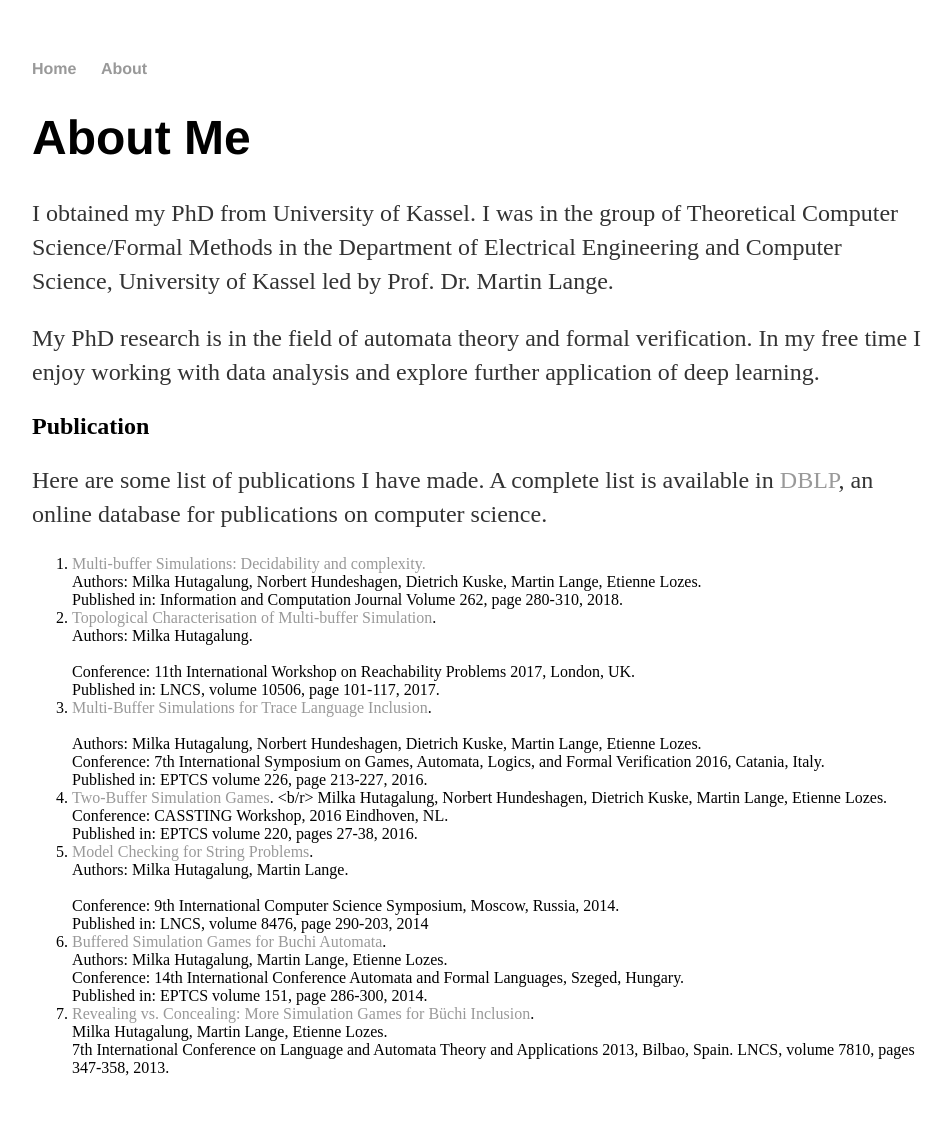
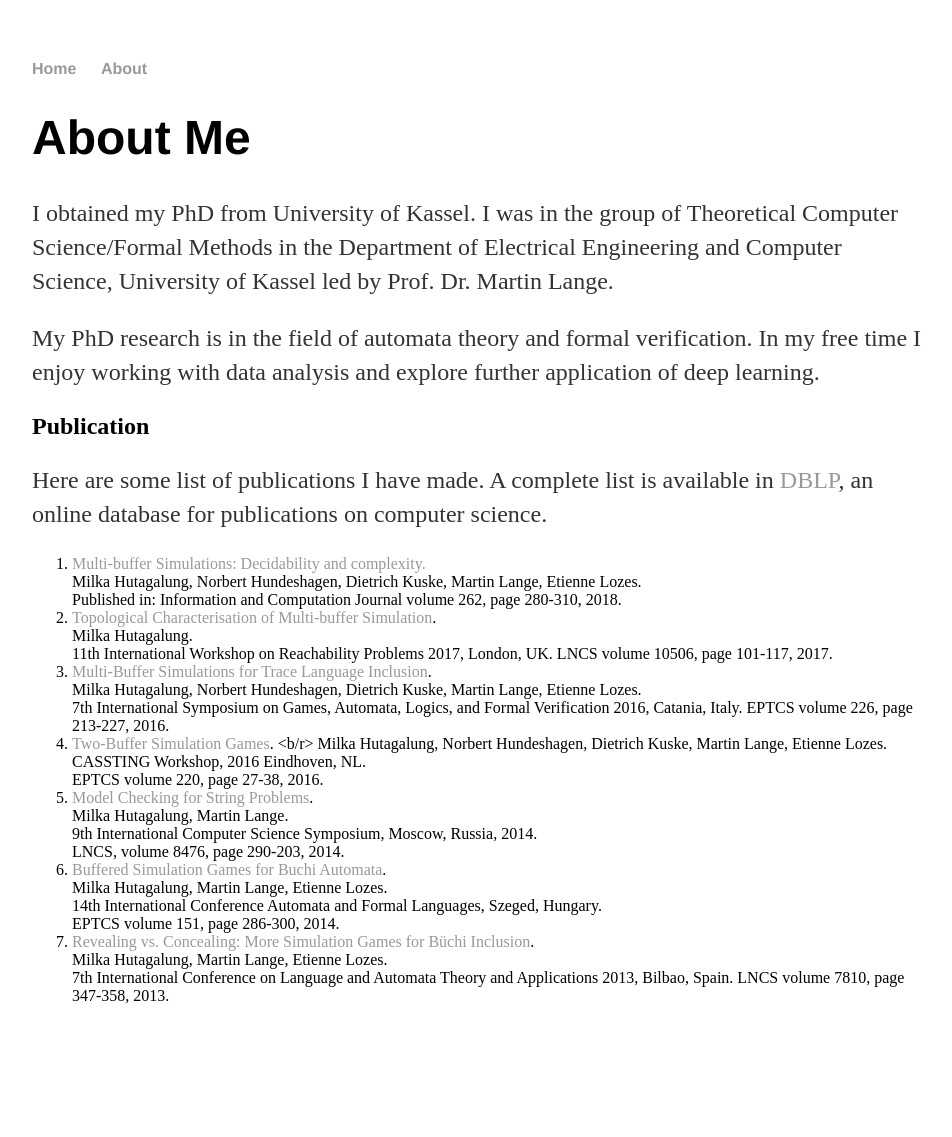
Before and after one commit to milkahut/milkahut.github.io, a Jekyll site: the page built from about.md, in a window 1280 px wide. Shown: the whole page, without its empty margins (160-1112 px from the left). Built offline with Jekyll 4.4.1, drawn with Linux system fonts in a browser that asks for light colours; after the commit the page ends 1065 px from its top, so only the background shows below that.

Commit message:
Update about.md

```diff
--- a/about.md
+++ b/about.md
@@ -16,26 +16,10 @@
 
 Here are some list of publications I have made. A complete list is available in [DBLP](https://dblp.org/pers/hd/h/Hutagalung:Milka), an online database for publications on computer science.
 
-1. [Multi-buffer Simulations: Decidability and complexity.](https://www.sciencedirect.com/science/article/pii/S0890540118301317?via%3Dihub) <br/>
-Authors: Milka Hutagalung, Norbert Hundeshagen, Dietrich Kuske, Martin Lange, Etienne Lozes. <br/>
-Published in: Information and Computation Journal Volume 262, page 280-310, 2018.
-2. [Topological Characterisation of Multi-buffer Simulation](https://link.springer.com/chapter/10.1007%2F978-3-319-67089-8_8). <br/>
-Authors: Milka Hutagalung. <br/>
-Conference: 11th International Workshop on Reachability Problems 2017, London, UK. <br/>
-Published in: LNCS, volume 10506, page 101-117, 2017.
-3. [Multi-Buffer Simulations for Trace Language Inclusion](https://arxiv.org/abs/1609.04098). <br/>
-Authors: Milka Hutagalung, Norbert Hundeshagen, Dietrich Kuske, Martin Lange, Etienne Lozes. <br/>
-Conference: 7th International Symposium on Games, Automata, Logics, and Formal Verification 2016, Catania, Italy. <br/>
-Published in: EPTCS volume 226,  page 213-227, 2016.
-4. [Two-Buffer Simulation Games](https://arxiv.org/abs/1608.00654).  <b/r> Milka Hutagalung, Norbert Hundeshagen, Dietrich Kuske, Martin Lange, Etienne Lozes.<br/>
-Conference: CASSTING Workshop, 2016 Eindhoven, NL. <br/>
-Published in: EPTCS volume 220, pages 27-38, 2016.
-5. [Model Checking for String Problems](https://link.springer.com/chapter/10.1007%2F978-3-319-06686-8_15). <br/>
-Authors: Milka Hutagalung, Martin Lange.<br/>
-Conference: 9th International Computer Science Symposium, Moscow, Russia, 2014. <br/>
-Published in: LNCS, volume 8476, page 290-203, 2014
-6. [Buffered Simulation Games for Buchi Automata](https://arxiv.org/abs/1405.5609v1).<br/>
-Authors: Milka Hutagalung, Martin Lange, Etienne Lozes.<br/>
-Conference: 14th International Conference Automata and Formal Languages, Szeged, Hungary. <br/>
-Published in: EPTCS volume 151, page 286-300, 2014.
-7. [Revealing vs. Concealing: More Simulation Games for Büchi Inclusion](https://link.springer.com/chapter/10.1007%2F978-3-642-37064-9_31). <br/> Milka Hutagalung, Martin Lange, Etienne Lozes. <br/> 7th International Conference on Language and Automata Theory and Applications 2013, Bilbao, Spain. LNCS, volume 7810,  pages 347-358, 2013.
+1. [Multi-buffer Simulations: Decidability and complexity.](https://www.sciencedirect.com/science/article/pii/S0890540118301317?via%3Dihub) <br/>  Milka Hutagalung, Norbert Hundeshagen, Dietrich Kuske, Martin Lange, Etienne Lozes. <br/> Published in: Information and Computation Journal volume 262, page 280-310, 2018.
+2. [Topological Characterisation of Multi-buffer Simulation](https://link.springer.com/chapter/10.1007%2F978-3-319-67089-8_8). <br/>  Milka Hutagalung. <br/>    11th International Workshop on Reachability Problems 2017, London, UK. LNCS  volume 10506, page 101-117, 2017.
+3. [Multi-Buffer Simulations for Trace Language Inclusion](https://arxiv.org/abs/1609.04098). <br/>  Milka Hutagalung, Norbert Hundeshagen, Dietrich Kuske, Martin Lange, Etienne Lozes. <br/>  7th International Symposium on Games, Automata, Logics, and Formal Verification 2016, Catania, Italy.  EPTCS volume 226,  page 213-227, 2016.
+4. [Two-Buffer Simulation Games](https://arxiv.org/abs/1608.00654).  <b/r> Milka Hutagalung, Norbert Hundeshagen, Dietrich Kuske, Martin Lange, Etienne Lozes.<br/>  CASSTING Workshop, 2016 Eindhoven, NL. <br/>  EPTCS volume 220, page  27-38, 2016.
+5. [Model Checking for String Problems](https://link.springer.com/chapter/10.1007%2F978-3-319-06686-8_15). <br/> Milka Hutagalung, Martin Lange.<br/>  9th International Computer Science Symposium, Moscow, Russia, 2014. <br/> LNCS, volume 8476, page 290-203, 2014.
+6. [Buffered Simulation Games for Buchi Automata](https://arxiv.org/abs/1405.5609v1).<br/>  Milka Hutagalung, Martin Lange, Etienne Lozes.<br/>  14th International Conference Automata and Formal Languages, Szeged, Hungary. <br/> EPTCS volume 151, page 286-300, 2014.
+7. [Revealing vs. Concealing: More Simulation Games for Büchi Inclusion](https://link.springer.com/chapter/10.1007%2F978-3-642-37064-9_31). <br/> Milka Hutagalung, Martin Lange, Etienne Lozes. <br/> 7th International Conference on Language and Automata Theory and Applications 2013, Bilbao, Spain. LNCS  volume 7810,  page  347-358, 2013.
```
